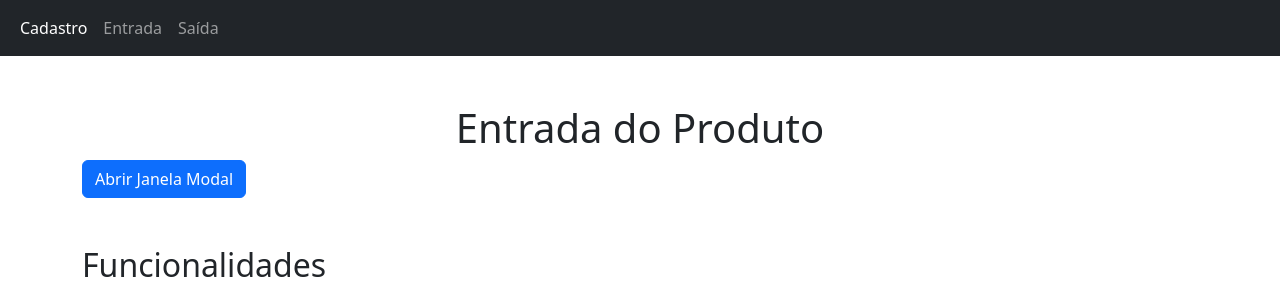
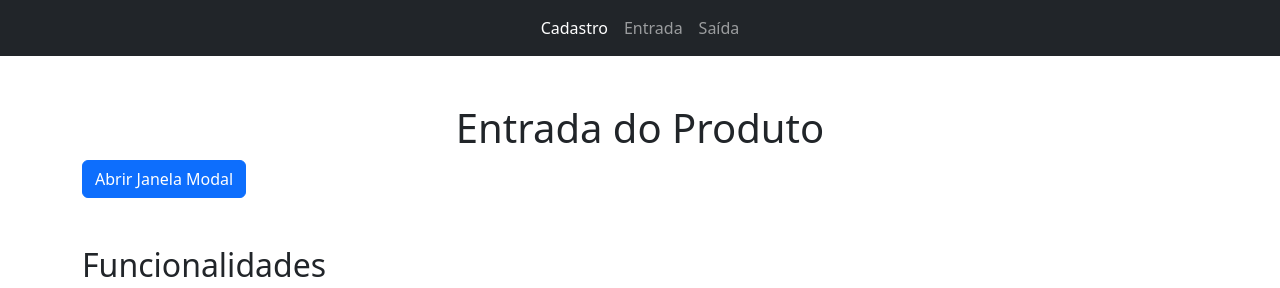
Before and after one commit to DilvanoFraga/entradaDeProdutos, a website: page index.html in a window 1280 px wide. Shown: the top 288 px of the page. Drawn offline with nearby package versions, Linux system fonts and the light colour scheme.

Commit message:
ao centro

```diff
--- a/index.html
+++ b/index.html
@@ -18,7 +18,7 @@
             <button class="navbar-toggler" type="button" data-bs-toggle="collapse" data-bs-target="#navbarNav" aria-controls="navbarNav" aria-expanded="false" aria-label="Toggle navigation">
                 <span class="navbar-toggler-icon"></span>
             </button>
-            <div class="collapse navbar-collapse" id="navbarNav">
+            <div class="collapse navbar-collapse nav justify-content-center" id="navbarNav">
                 <ul class="navbar-nav">
                     <li class="nav-item">
                         <a class="nav-link active" aria-current="page" href="#">Cadastro</a>
```
